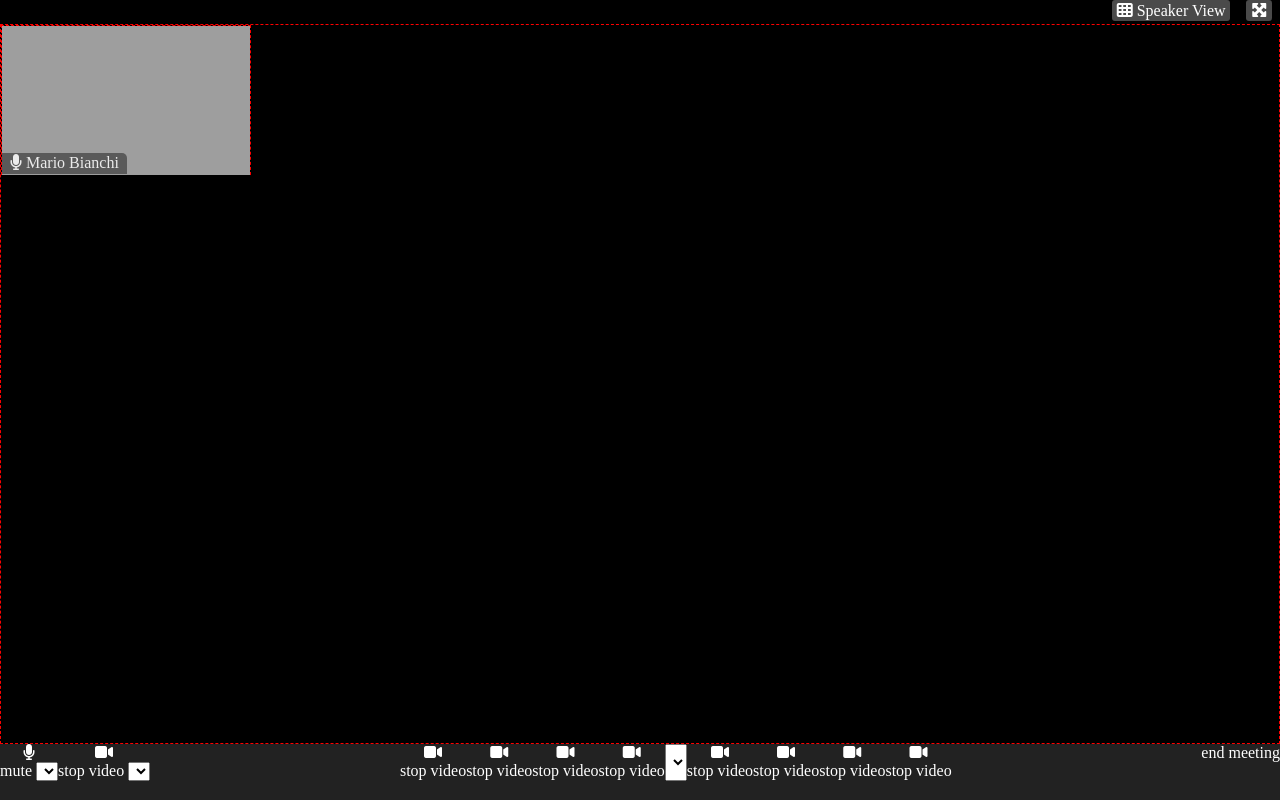
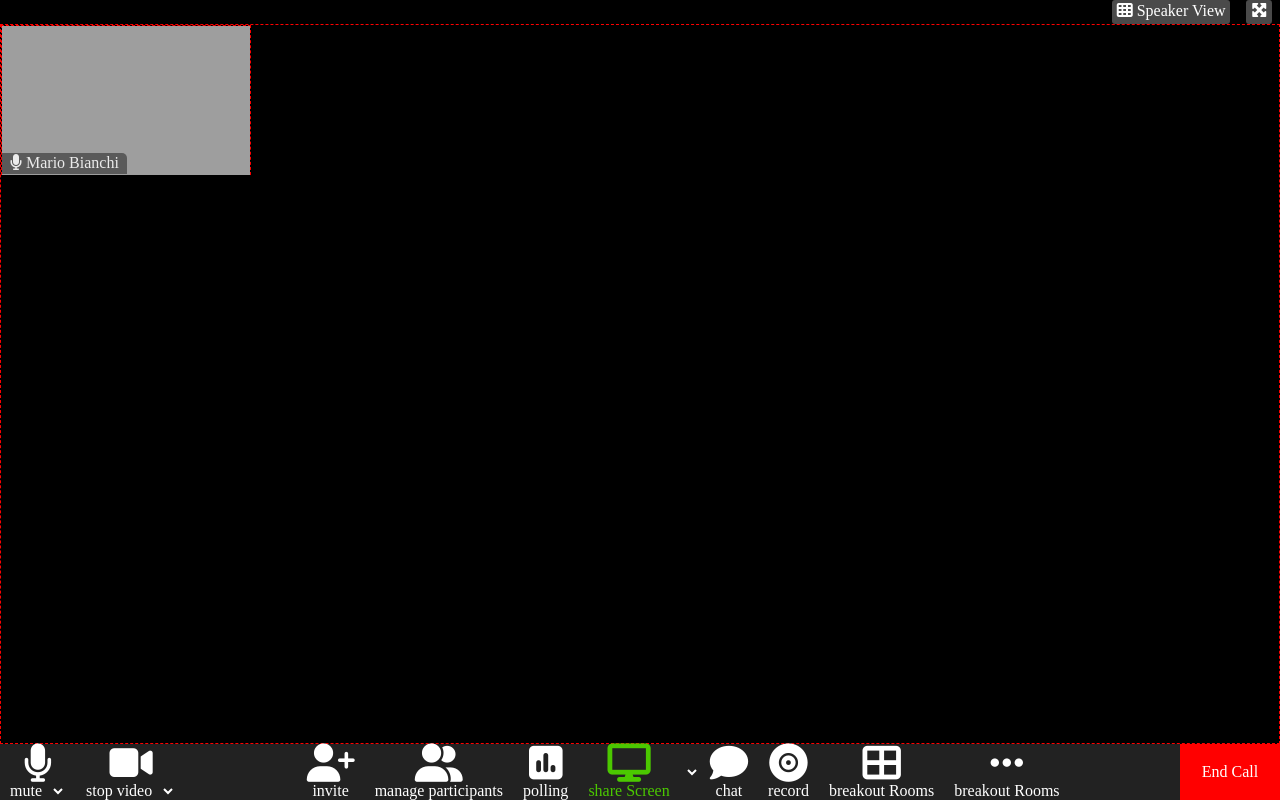
Before and after one commit to Pis4ni/html-css-zoom, a plain HTML site: page index.html in a window 1280 px wide. Drawn offline with Linux system fonts and the light colour scheme; grey boxes are pictures that could not be loaded.

Commit message:
add: footer layout + content

```diff
--- a/css/style.css
+++ b/css/style.css
@@ -39,15 +39,17 @@ footer{
     background-color: var(--footer-color);
     color: var(--button-color);
     text-align: center;
+    font-size: 1rem;
 
+}
+
+select{
+    color: var(--button-color);
+    border: none;
+    background-color: transparent;
 }
 /*! UTILS */
 
-.container {
-	max-width: 1180px;
-	margin-left: auto;
-	margin-right: auto;
-}
 .flex {
 	display: flex;
 }
@@ -70,19 +72,6 @@ footer{
 	justify-content: flex-end;
 }
 
-.fixed {
-	position: fixed;
-	top: 0;
-	left: 0;
-	right: 0;
-	z-index: 3;
-}
-.col {
-	width: 30%;
-}
-.block {
-	display: block;
-}
 
 /* ! SPECIFIC */
 
@@ -127,3 +116,22 @@ footer{
 .crd-controls>i{
     cursor: pointer;
 }
+.footer-container i{
+    font-size: 2.4rem;
+    height: ;
+
+}
+
+.footer-btn{
+    margin: 5px 10px;
+    cursor: pointer;
+}
+.footer-btn.green{
+    color: var(--button-color2);
+}
+.close{
+    background-color: red;
+    height: 100%;
+    width: 100px;
+    text-align: center;
+}
--- a/index.html
+++ b/index.html
@@ -9,10 +9,9 @@
 </head>
 <body>
     <!-- ! header bar -->
-    <header>
-        <div class="interaction-bar flex end">
+    <header class="interaction-bar flex end">
             <!--* speaker view btn -->
-            <div>
+            <div class=" flex ycenter">
                 <i class="fa-solid fa-table-cells"></i>
                 <span>Speaker View</span>
             </div>
@@ -20,7 +19,6 @@
             <div>
                 <i class="fa-solid fa-maximize"></i>
             </div>
-        </div>
     </header>
     <!--! main content -->
     <main class="deb">
@@ -42,12 +40,11 @@
             </div>
         </div>
     </main>
-    <footer class="">
-        <div class="footer-container flex between">
-            <div class="controls-l flex">
+    <footer class="footer-container flex between ycenter">
+            <div class="flex">
                 <!--* mute -->
                 <div>
-                    <div class="mute">
+                    <div class="footer-btn">
                         <i class="fas fa-microphone"></i>
                         <br>
                         mute
@@ -56,7 +53,7 @@
                 </div>
                 <!--* video -->
                 <div>
-                    <div class="video">
+                    <div class="footer-btn">
                         <i class="fas fa-video"></i>
                         <br>
                         stop video
@@ -64,53 +61,52 @@
                     </div>
                 </div>
             </div>
-            <div class="controls flex">
-                <div>
-                    <i class="fas fa-video"></i>
+            <div class=" flex">
+                <div class="footer-btn">
+                    <i class="fa-solid fa-user-plus"></i>
                     <br>
-                    stop video
+                    invite
                 </div>
-                <div>
-                    <i class="fas fa-video"></i>
+                <div class="footer-btn">
+                    <i class="fa-solid fa-user-group"></i>
                     <br>
-                    stop video
+                    manage participants
                 </div>
-                <div>
-                    <i class="fas fa-video"></i>
+                <div class="footer-btn">
+                    <i class="fa-solid fa-square-poll-vertical"></i>
                     <br>
-                    stop video
+                    polling
                 </div>
-                <div>
-                    <i class="fas fa-video"></i>
+                <div class="footer-btn green">
+                    <i class="fa-solid fa-display"></i>
                     <br>
-                    stop video
+                    share Screen
                 </div>
                 <select></select>
-                <div>
-                    <i class="fas fa-video"></i>
+                <div class="footer-btn">
+                    <i class="fa-solid fa-comment"></i>
                     <br>
-                    stop video
+                    chat
                 </div>
-                <div>
-                    <i class="fas fa-video"></i>
+                <div class="footer-btn">
+                    <i class="fa-solid fa-record-vinyl"></i>
                     <br>
-                    stop video
+                    record
                 </div>
-                <div>
-                    <i class="fas fa-video"></i>
+                <div class="footer-btn">
+                    <i class="fa-solid fa-table-cells-large"></i>
                     <br>
-                    stop video
+                    breakout Rooms
                 </div>
-                <div>
-                    <i class="fas fa-video"></i>
+                <div class="footer-btn">
+                    <i class="fa-solid fa-ellipsis"></i>
                     <br>
-                    stop video
+                    breakout Rooms
                 </div>
             </div>
-            <div class="controls-r flex">
-                end meeting
+            <div class="close flex ycenter xcenter">
+                <span>End Call</span>
             </div>
-        </div>
     </footer>
 </body>
 </html>
```
